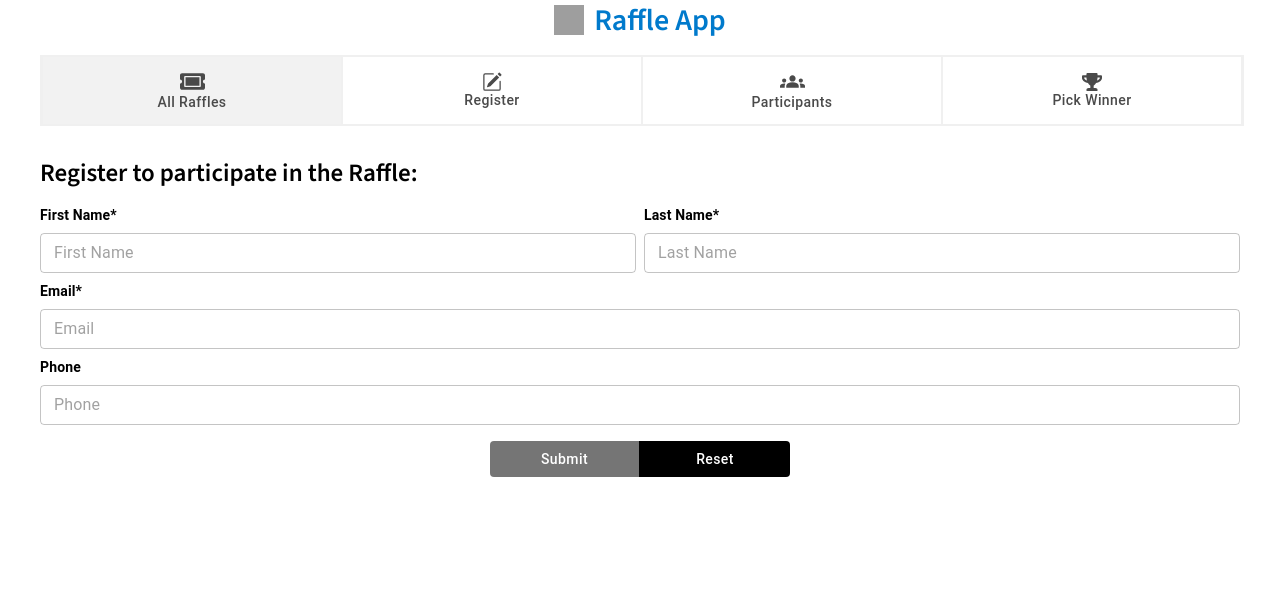
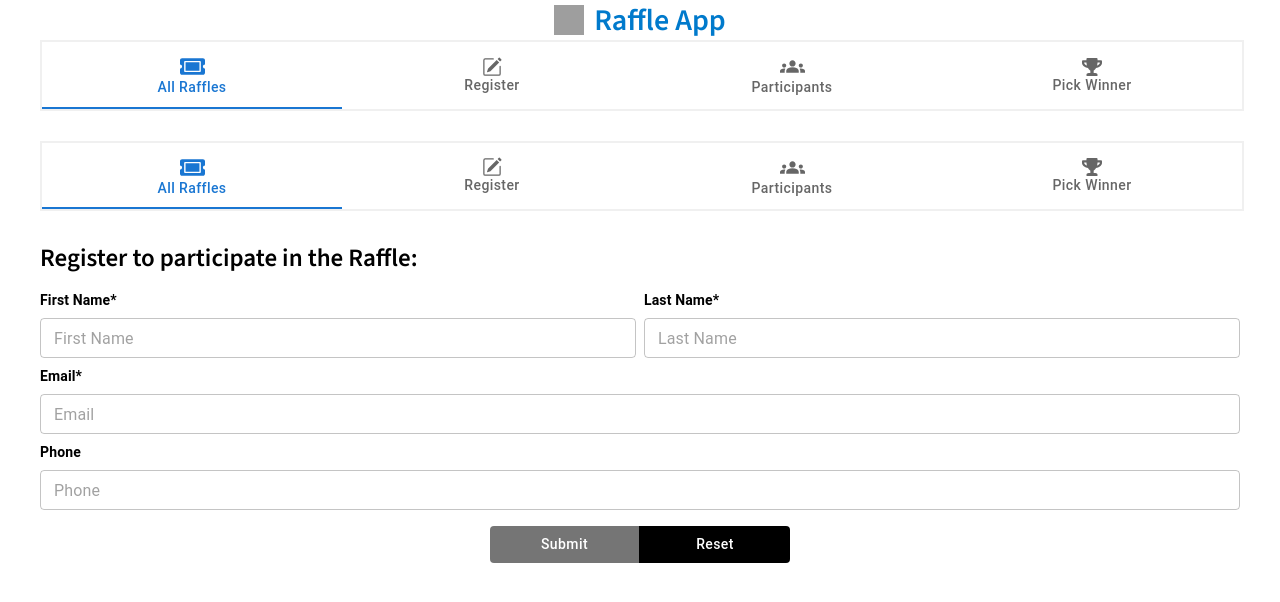
Before and after one commit to christina-ml/christinaloiacono-takehome-polleverywhere, a React (Create React App) app in the folder frontend/: page /raffles/1 in a window 1280 px wide. Shown: the top 602 px of the page. Built offline with nearby package versions, Linux system fonts and the light colour scheme; no server answers; grey boxes are pictures that could not be loaded.

Commit message:
Debug routing in App.js and update RaffleNav component

```diff
--- a/frontend/src/App.js
+++ b/frontend/src/App.js
@@ -7,14 +7,18 @@ import Participants from "./components/Participants";
 import Winner from "./components/Winner";
 import ErrorPage from "./components/ErrorPage";
 import "./App.scss";
-import { useEffect, useState } from "react";
+import { useEffect, useState, createContext } from "react";
 import axios from "axios";
 
 function App() {
 	const API = process.env.REACT_APP_API_URL;
+	const [currRaffleId, setCurrRaffleId] = useState('');
+
+	const RaffleContext = createContext(null);
 
 	const [raffles, setRaffles] = useState([]);
 	const [loading, setLoading] = useState(true);
+
 
 	useEffect(() => {
 		axios
@@ -36,6 +40,8 @@ function App() {
 		)
 	}
 
+	// console.log("APP", currRaffleId)
+
 	// update state for raffles when a new raffle is created
 	const updateRaffles = (newRaffle) => {
 		// Check if the new raffle is not already present
@@ -48,28 +54,22 @@ function App() {
 		<div className="App">
 			<main>
 				<NavBar />
+				<RaffleNav currRaffleId={currRaffleId} />
+				<RaffleContext.Provider value={currRaffleId}>
 				<Routes>
-					<Route
-						path="/"
-						element={
-							<Home
-								raffles={raffles}
-								updateRaffles={updateRaffles}
-							/>
-						}
-					/>
-					{/* <Route path="/raffles" element={<RaffleNav />} /> */}
-					<Route path="/raffles/:id" element={<SingleRaffle />} />
+					<Route path="/" element={<Home raffles={raffles} updateRaffles={updateRaffles} currRaffleId={currRaffleId} setCurrRaffleId={setCurrRaffleId}/>}/>
+					<Route path="/raffles/:id" element={<SingleRaffle currRaffleId={currRaffleId} setCurrRaffleId={setCurrRaffleId} /> } />
 					<Route
 						path="/raffles/:id/participants"
-						element={<Participants raffles={raffles} />}
+						element={<Participants raffles={raffles} currRaffleId={currRaffleId} />}
 					/>
 					<Route
 						path="/raffles/:id/winner"
-						element={<Winner raffles={raffles} />}
+						element={<Winner raffles={raffles} currRaffleId={currRaffleId} raffleContext={RaffleContext}/>}
 					/>
 					<Route path="*" element={<ErrorPage />} />
 				</Routes>
+					</RaffleContext.Provider>
 			</main>
 		</div>
 	);
--- a/frontend/src/components/navigation/RaffleNav.jsx
+++ b/frontend/src/components/navigation/RaffleNav.jsx
@@ -1,5 +1,5 @@
 import React, { useState } from "react";
-import { Link, useParams, useLocation } from "react-router-dom";
+import { Link, useLocation } from "react-router-dom";
 import "./RaffleNav.scss";
 
 // React Icons
@@ -9,31 +9,54 @@ import { MdGroups } from "react-icons/md";
 
 // Material UI
 import { Box, Tab, Tabs } from "@mui/material";
-import styled from "@emotion/styled";
 
-// StyledTab component for setting background color for active Tab from MUI
-const StyledTab = styled(Tab)(({ selected }) => (
-    {
-        backgroundColor: selected ? "lightgrey" : "white",
-        border: selected ? "1px solid #f0f0f0" : "1px solid #f0f0f0",
-        borderStyle: selected ? "solid solid" : "none solid",
-		color: selected ? "rgb(74,74,74)" : "rgb(74,74,74)",
-        margin: selected ? "-1px 0px -1px 0px" : "0px",
-        "&.Mui-selected": {
-            backgroundColor: selected ? "#f2f2f2" : "white",
-            color: selected ? "rgb(74,74,74)" : "rgb(74,74,74)",
-        },
-    }
-));
 
-const RaffleNav = () => {
-	const {id} = useParams();
+import PropTypes from 'prop-types';
+
+function samePageLinkNavigation(event) {
+  if (
+    event.defaultPrevented ||
+    event.button !== 0 || // ignore everything but left-click
+    event.metaKey ||
+    event.ctrlKey ||
+    event.altKey ||
+    event.shiftKey
+  ) {
+    return false;
+  }
+  return true;
+}
+
+function LinkTab(props) {
+  return (
+    <Tab
+      component="a"
+      onClick={(event) => {
+        // Routing libraries handle this, you can remove the onClick handle when using them.
+        if (samePageLinkNavigation(event)) {
+          event.preventDefault();
+        }
+      }}
+      aria-current={props.selected && 'page'}
+      {...props}
+    />
+  );
+}
+
+LinkTab.propTypes = {
+  selected: PropTypes.bool,
+};
+
+const RaffleNav = ({ currRaffleId, setCurrRaffleId }) => {
+	const id = currRaffleId;
 	let location = useLocation();
 
 	const [currentTab, setCurrentTab] = useState(0);
 	const handleTabChange = (_event, selectedTab) => {
 		setCurrentTab(selectedTab);
 	};
+
+	// console.log("RAFFLENAV", currRaffleId, currentTab, "ID", id)
 
 	return (
 		location.pathname !== '/' &&
@@ -42,11 +65,11 @@ const RaffleNav = () => {
 				<Tabs
 					onChange={handleTabChange}
 					value={currentTab}
-                    indicatorColor="none"
                     color="secondary"
 					aria-label="tabs for meeting rooms, bookings, and new room"
+					selectionFollowsFocus
 				>
-					<StyledTab
+					<Tab
 						label={<><FaTicketAlt fontSize="25px" /><span>All Raffles</span></>}
 						style={{
 							minWidth: "25%",
@@ -58,7 +81,7 @@ const RaffleNav = () => {
 						component={Link}
 						to="/"
 					/>
-					<StyledTab
+					<Tab
 						label={<><BsPencilSquare fontSize="20px" /><span>Register</span></>}
 						style={{
 							minWidth: "25%",
@@ -70,7 +93,7 @@ const RaffleNav = () => {
 						component={Link}
 						to={`/raffles/${id}`}
 					/>
-					<StyledTab
+					<Tab
 						label={<><MdGroups fontSize="25px" /><span>Participants</span></>}
 						style={{
 							minWidth: "25%",
@@ -82,7 +105,7 @@ const RaffleNav = () => {
 						component={Link}
 						to={`/raffles/${id}/participants`}
 					/>
-					<StyledTab
+					<Tab
 						label={<><FaTrophy fontSize="20px" /><span>Pick Winner</span></>}
 						style={{
 							minWidth: "25%",
```
